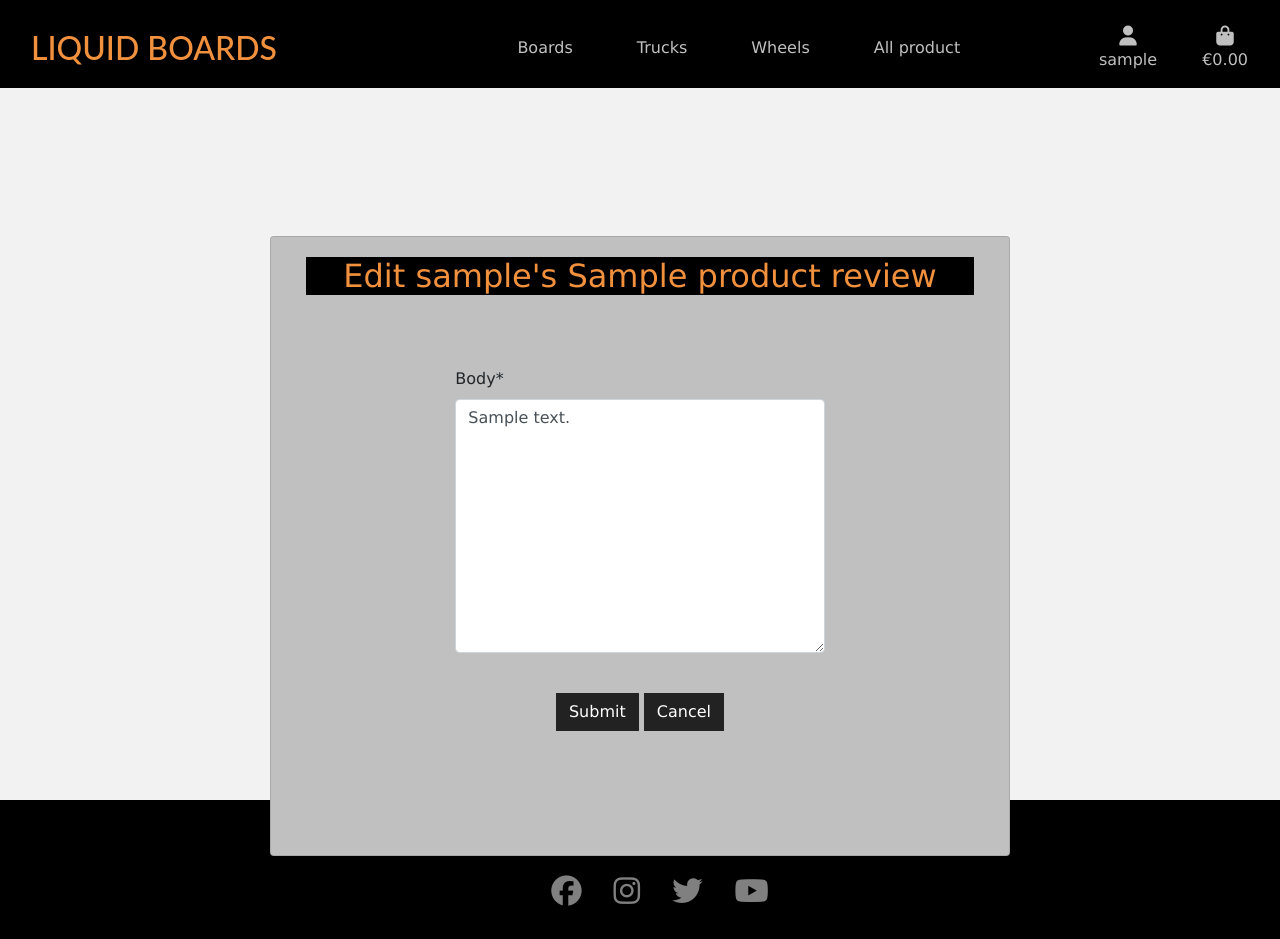
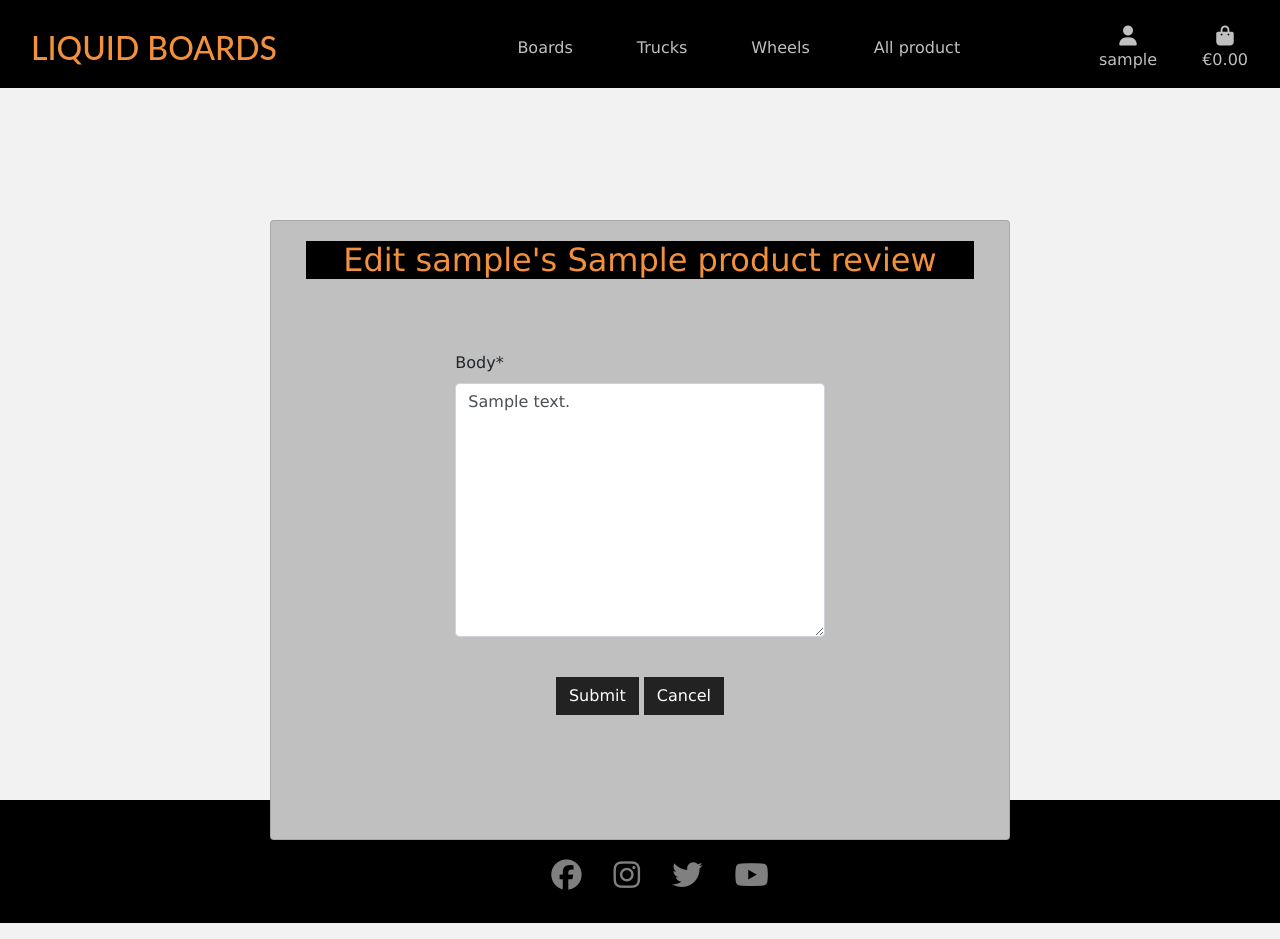
Before and after one commit to DaveCaulfield/liquid-boards, a Django app: page /products/edit_review/1/ in a window 1280 px wide. Run offline with Django 3.2, Linux system fonts and the light colour scheme; a user stored in the database is signed in; tables that the repository leaves empty hold one stand-in row (values such as "Sample post"); some libraries are stand-ins or nearby versions.

```diff
--- a/products/templates/products/edit_review.html
+++ b/products/templates/products/edit_review.html
@@ -13,7 +13,7 @@
 <div class="overlay"></div>
 <div class="container ">
 
-    <div class="reviews-card col-md-8 offset-md-2 card mb-1  mt-3 ">
+    <div class="reviews-card col-md-8 offset-md-2 card mb-1">
         <div class="card-body ">
 
   <div class="row ">
```
